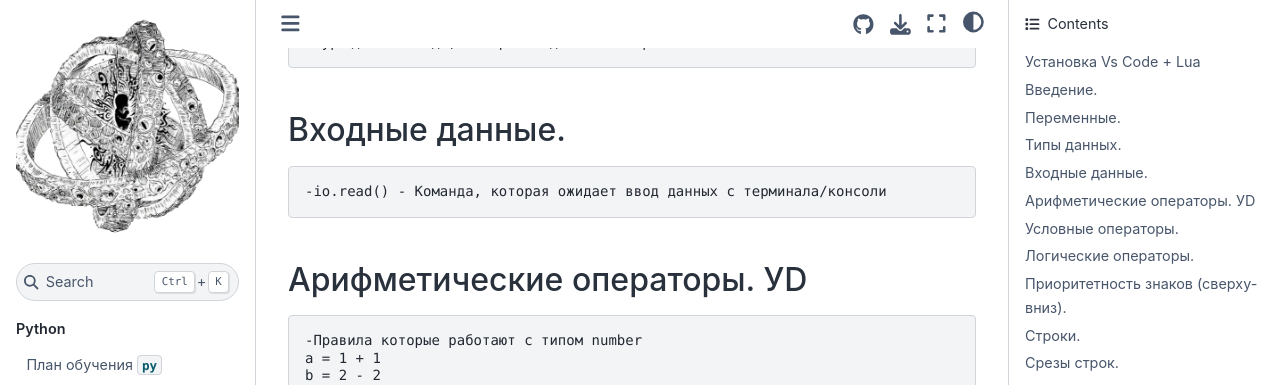
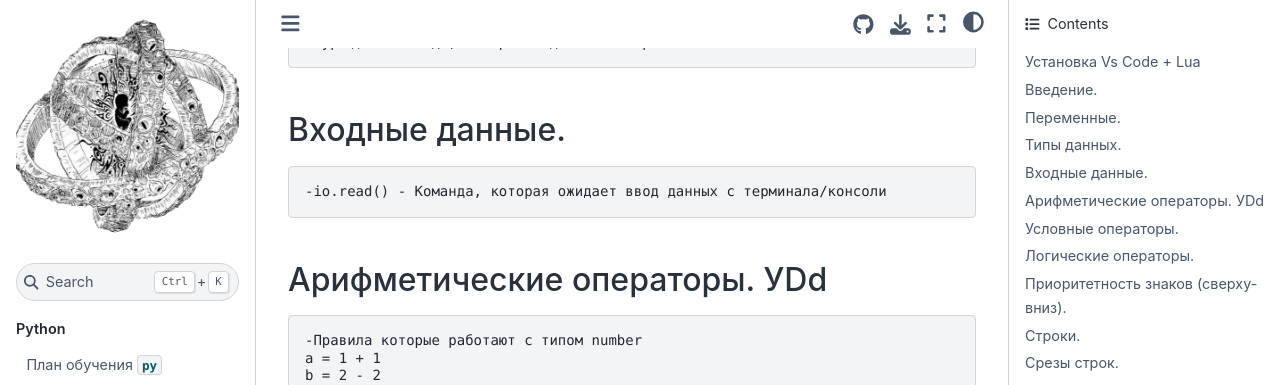
Before and after one commit to your-teach/faithpages, a Jupyter Book: the page built from Lua/study-plan-lua.md, in a window 1280 px wide and 900 px high, scrolled down 2072 px. Shown: the top 385 px of the window. Built offline with Jupyter Book 1.0.4 settings and Sphinx 7.4.7 and the Sphinx Book theme 1.1.4, drawn with Linux system fonts in a browser that asks for light colours; pages that are not in the unit, such as notebooks, are missing from menus.

Commit message:
'commit-test'

```diff
--- a/Lua/study-plan-lua.md
+++ b/Lua/study-plan-lua.md
@@ -91,7 +91,7 @@ https://ru.wikibooks.org/wiki/Lua/Типы_данных
 ## Входные данные.
     -io.read() - Команда, которая ожидает ввод данных с терминала/консоли
 
-## Арифметические операторы. УD
+## Арифметические операторы. УDd
     -Правила которые работают с типом number
     a = 1 + 1
     b = 2 - 2
```
